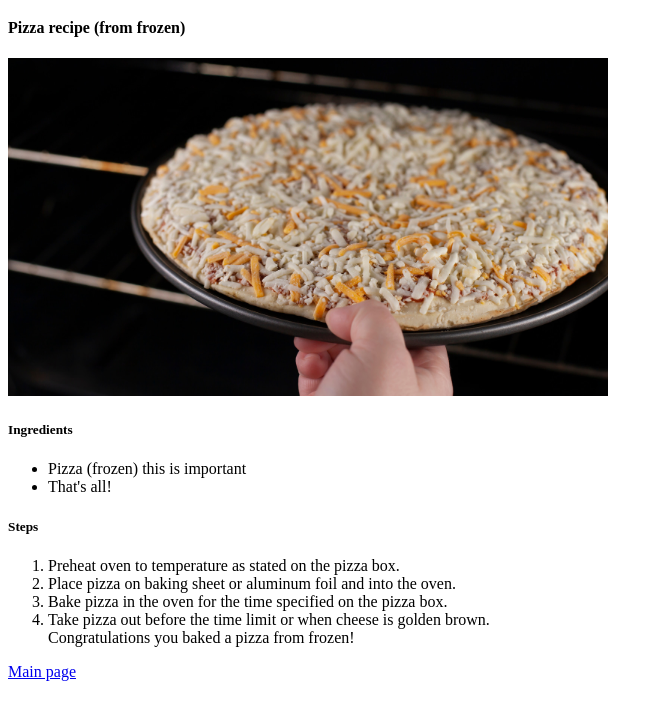
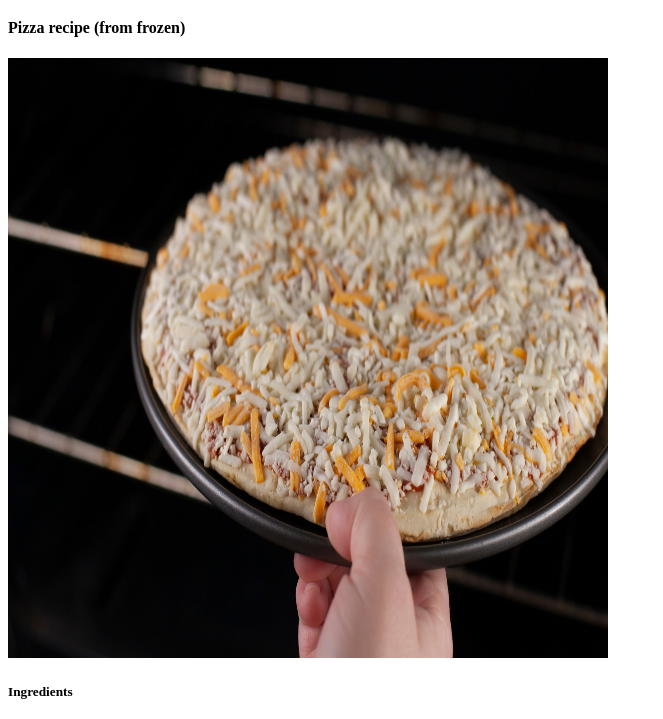
Before and after one commit to martinhavens/odin-recipes, a plain HTML site: page recipes/pizza.html in a window 1280 px wide. Shown: the part 61-780 px from the top of the page, without its empty margins (0-663 px from the left). Drawn offline with Linux system fonts and the light colour scheme.

Commit message:
Revert "auto pizza image size"
This reverts commit a53ae37236e7f23d7c1f4f638f2ab28cf4c6e1ce.

```diff
--- a/recipes/pizza.html
+++ b/recipes/pizza.html
@@ -6,7 +6,7 @@
     </head>
     <body>
         <h4>Pizza recipe (from frozen)</h4>
-        <img src="../images/pizza.jpg" style="width:600px;height:auto">
+        <img src="../images/pizza.jpg" style="width:600px;height:600px">
         <h5>Ingredients</h5>
         <ul>
             <li>Pizza (frozen) this is important</li>
```
Also changed, not shown: index.html (+0 -10 lines), style.css (deleted, +0 -40 lines).
